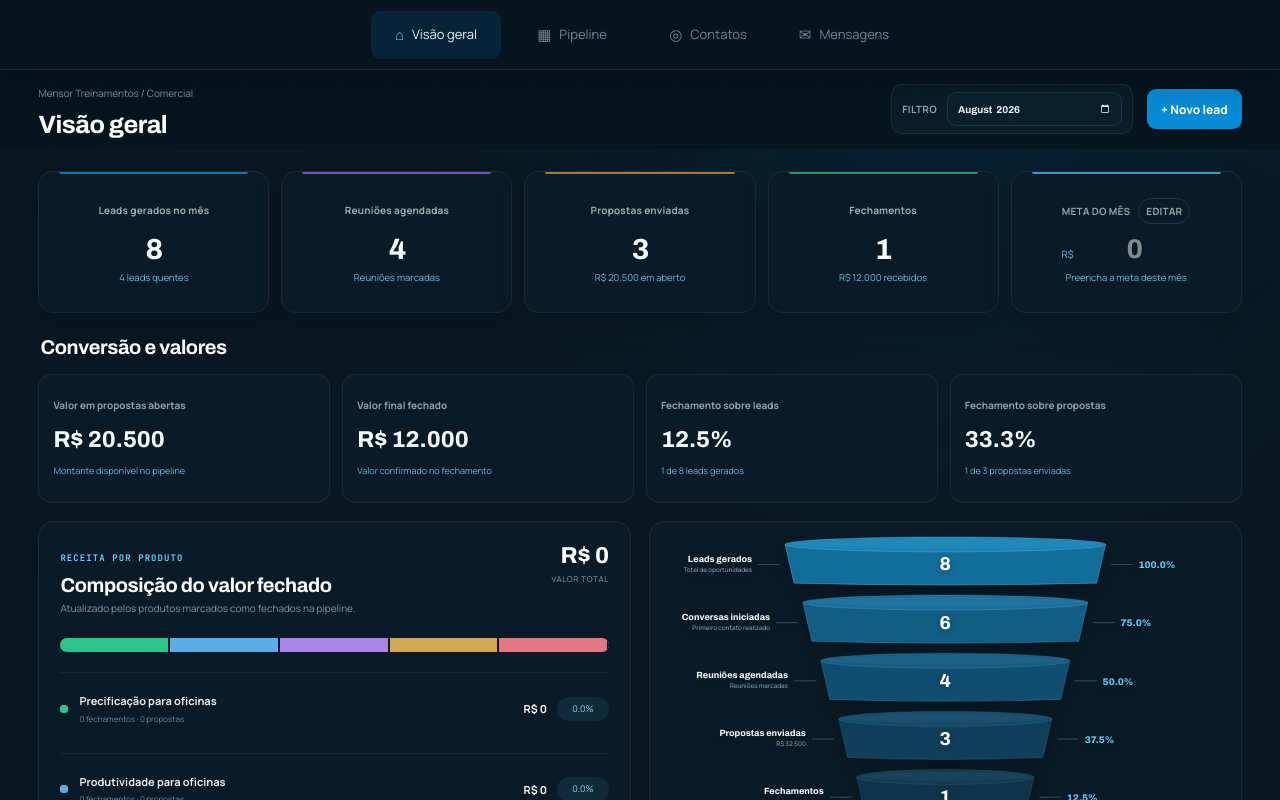
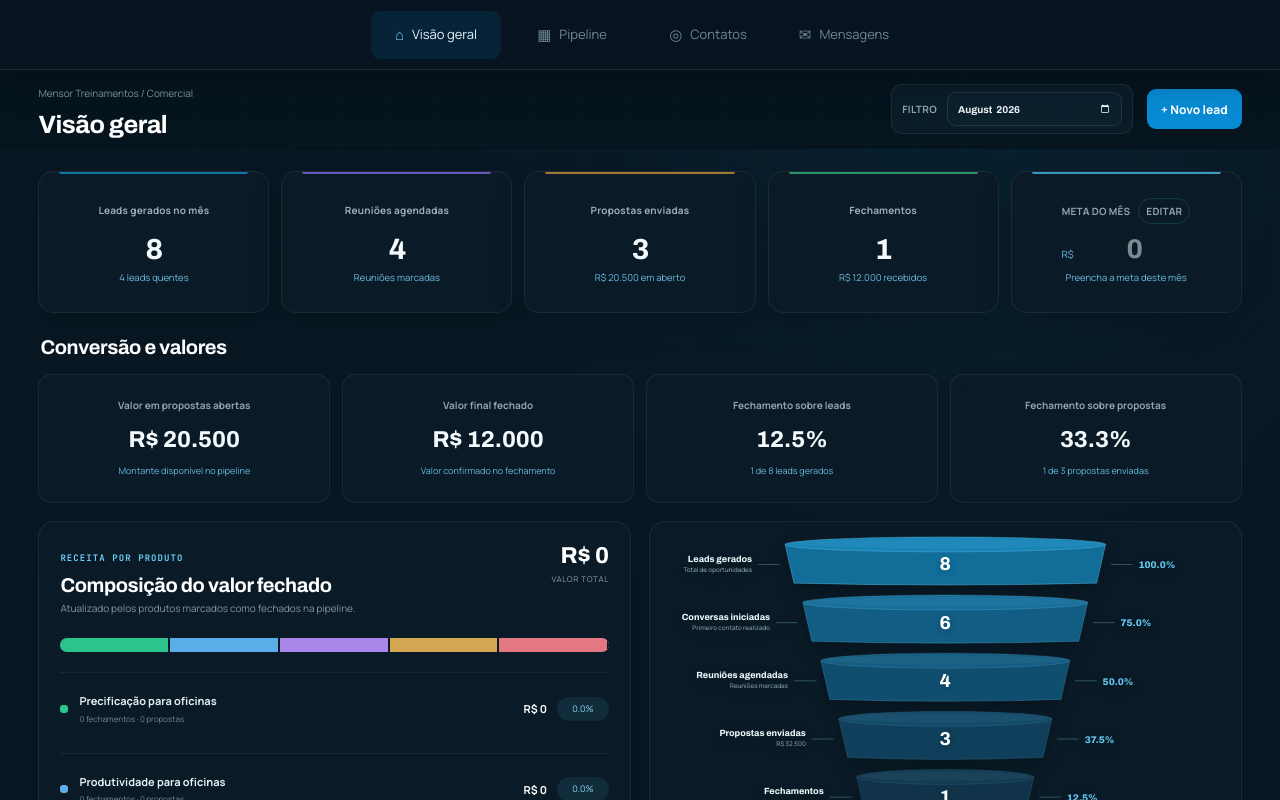
Before and after one commit to cezarhlima1/diegomensor, a Next.js app: page /CRM in a window 1280 px wide. Shown: the top 800 px of the page. Built offline with nearby package versions, Linux system fonts and the light colour scheme.

Commit message:
Centraliza conteúdo dos cards de conversão

```diff
--- a/components/crm/crm.module.css
+++ b/components/crm/crm.module.css
@@ -2049,7 +2049,7 @@
 
 /* Leitura da seção de conversão da esquerda para a direita. */
 .dashboardContent>.financialSummary>header{text-align:left}
-.dashboardContent>.financialSummary article{align-items:flex-start;text-align:left}
+.dashboardContent>.financialSummary article{align-items:center;text-align:center}
 .dashboardContent>.financialSummary article>span,
-.dashboardContent>.financialSummary article>small{justify-content:flex-start;text-align:left}
-.dashboardContent>.financialSummary article>strong{align-self:flex-start;text-align:left}
+.dashboardContent>.financialSummary article>small{justify-content:center;text-align:center}
+.dashboardContent>.financialSummary article>strong{align-self:center;text-align:center}
```
